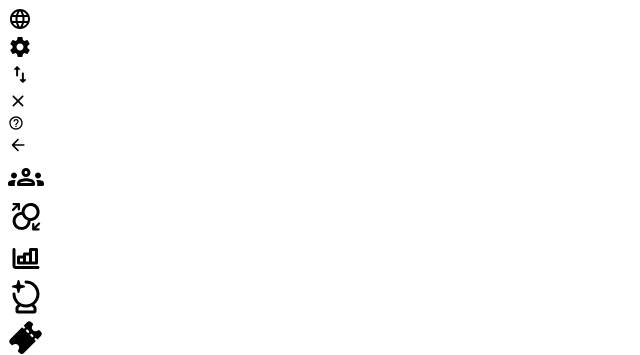
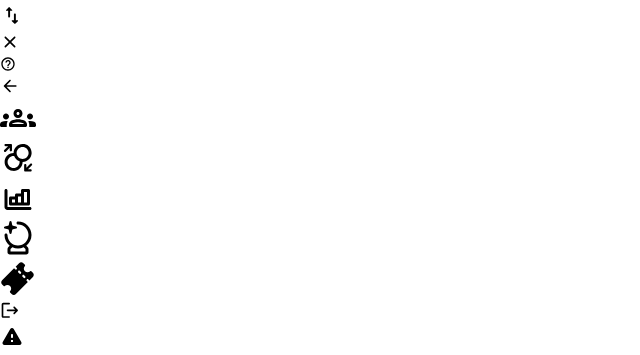
Before and after one commit to Emiliano-S/Pancakeswap, a plain HTML site: page assets/ds/icons.html in a window 1280 px wide. Shown: the part 101-456 px from the top of the page, without its empty margins (0-640 px from the left). Drawn offline with Linux system fonts and the light colour scheme.

Commit message:
css collegato

```diff
--- a/assets/ds/icons.html
+++ b/assets/ds/icons.html
@@ -6,7 +6,7 @@
     <meta http-equiv="X-UA-Compatible" content="IE=edge">
     <meta name="viewport" content="width=device-width, initial-scale=1.0">
     <title>Icons</title>
-    <link rel="stylesheet" href="css/_icons.css">
+    <link rel="stylesheet" href="css/designsystem.css">
 </head>
 
 <body>
```
